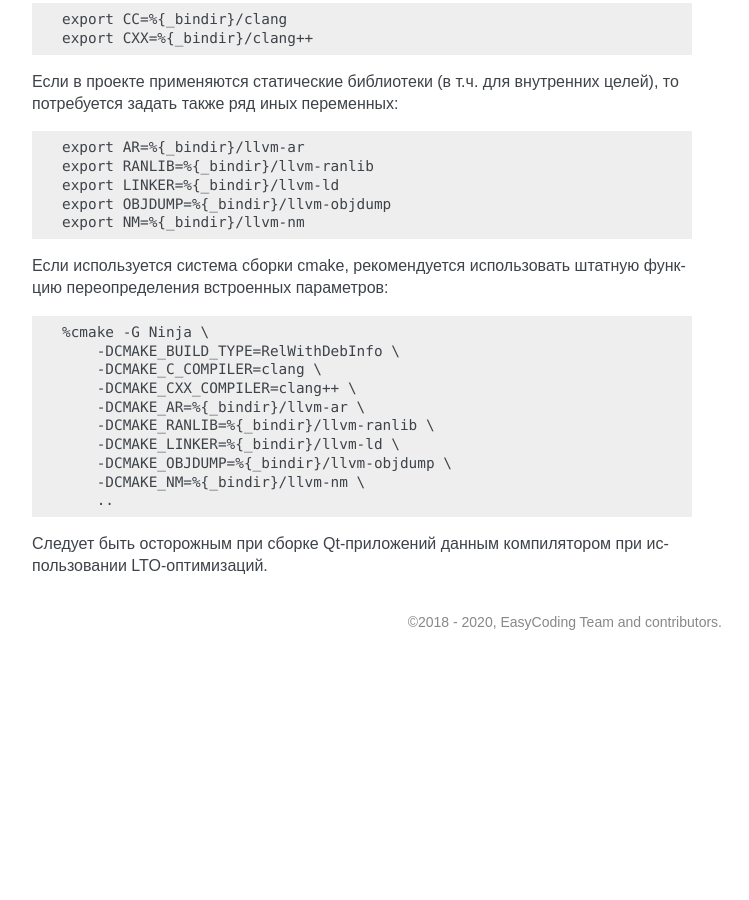
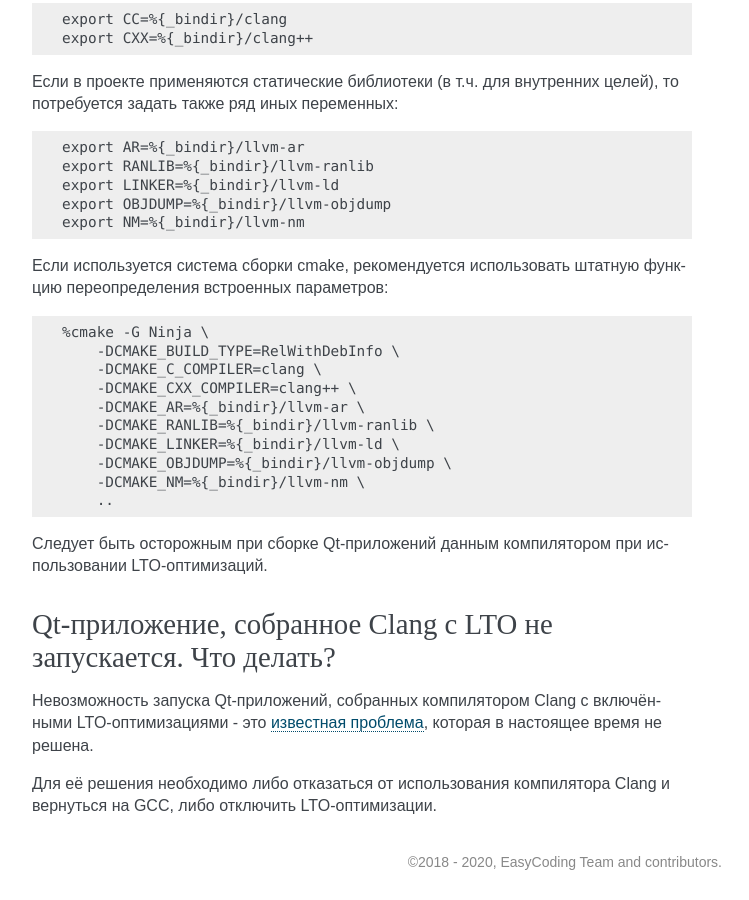
Before and after one commit to RussianFedora/FAQ, a Sphinx documentation site: the page built from source/development.rst, in a window 1280 px wide and 900 px high, scrolled down 22922 px. Shown: the whole window, without its empty margins (388-1137 px from the left). Built offline with Sphinx 7.4.7, drawn with Linux system fonts in a browser that asks for light colours; before the commit the page ends 23582 px from its top, so only the background shows below that; some of the changed text lies outside the part shown.

Commit message:
Added question about clang+LTO upstream bug.

```diff
--- a/source/development.rst
+++ b/source/development.rst
@@ -1304,3 +1304,13 @@ GDB позволяет не только отлаживать приложени
         ..
 
 Следует быть осторожным при сборке Qt-приложений данным компилятором при использовании LTO-оптимизаций.
+
+.. index:: clang, lto, optimization, linker, cpp
+.. _qt-clang-lto:
+
+Qt-приложение, собранное Clang с LTO не запускается. Что делать?
+=====================================================================
+
+Невозможность запуска Qt-приложений, собранных компилятором Clang с включёнными LTO-оптимизациями - это `известная проблема <https://bugreports.qt.io/browse/QTBUG-61710>`__, которая в настоящее время не решена.
+
+Для её решения необходимо либо отказаться от использования компилятора Clang и вернуться на GCC, либо отключить LTO-оптимизации.
```
